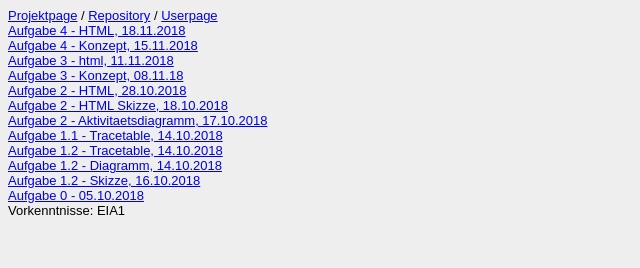
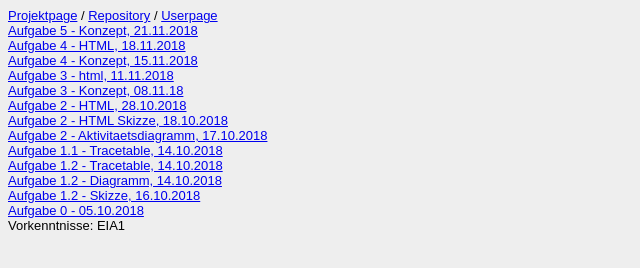
Before and after one commit to sebifyy/sebifyy.github.io, a plain HTML site: page Steckbrief/steckbrief.htm in a window 1280 px wide. Shown: the whole page, without its empty margins (0-640 px from the left). Drawn offline with Linux system fonts and the light colour scheme.

Commit message:
steckbrief

```diff
--- a/Steckbrief/steckbrief.htm
+++ b/Steckbrief/steckbrief.htm
@@ -26,6 +26,11 @@ und diese -->
 
 
 	<!-- AUFGABEN -->
+	<a
+		href="https://github.com/sebifyy/EIA2/blob/master/Aufgabe%205/Konzepte/aufg5koncept.pdf">Aufgabe
+		5 - Konzept, 21.11.2018</a>
+	</br>
+
 	<a
 		href="https://sebifyy.github.io/EIA2/Aufgabe%204/Codes/aufgabe4.html"
 		target="_blank">Aufgabe 4 - HTML, 18.11.2018</a>
```
